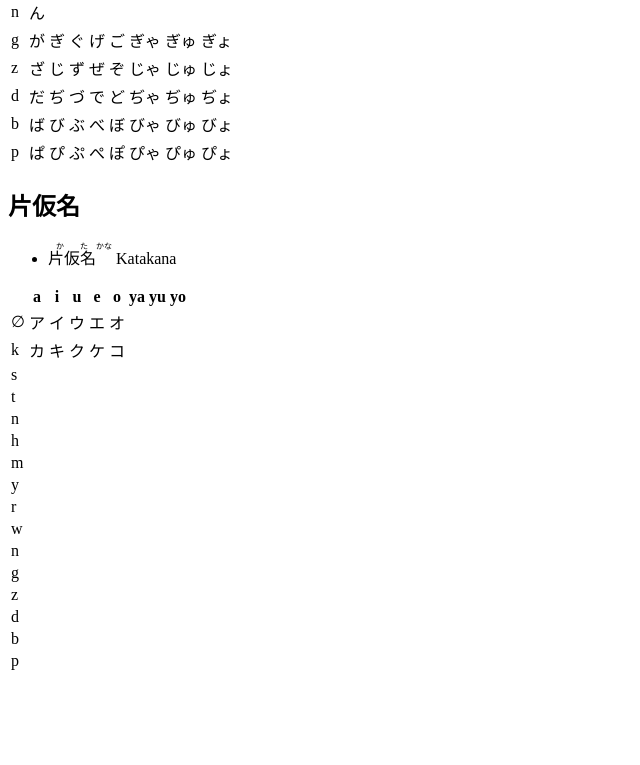
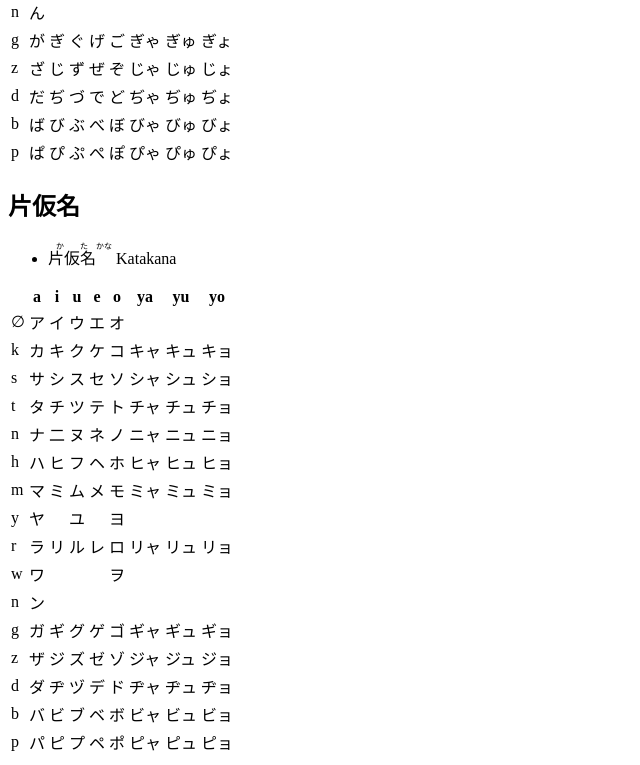
Before and after one commit to JirapatTreyanurak/japanese, a plain HTML site: page index.html in a window 1280 px wide. Shown: the part 699-1464 px from the top of the page, without its empty margins (0-640 px from the left). Before the commit the page ends 1380 px from the top, so only its background shows below. Drawn offline with Linux system fonts and the light colour scheme.

Commit message:
add the rest of standard katakana

```diff
--- a/index.html
+++ b/index.html
@@ -195,53 +195,81 @@
             <tr>
                 <td>k</td>
                 <td>カ</td><td>キ</td><td>ク</td><td>ケ</td><td>コ</td>
-                <td>
+                <td>キャ</td><td>キュ</td><td>キョ</td>
             </tr>
             <tr>
                 <td>s</td>
+                <td>サ</td><td>シ</td><td>ス</td><td>セ</td><td>ソ</td>
+                <td>シャ</td><td>シュ</td><td>ショ</td>
             </tr>
             <tr>
                 <td>t</td>
+                <td>タ</td><td>チ</td><td>ツ</td><td>テ</td><td>ト</td>
+                <td>チャ</td><td>チュ</td><td>チョ</td>
             </tr>
             <tr>
                 <td>n</td>
+                <td>ナ</td><td>二</td><td>ヌ</td><td>ネ</td><td>ノ</td>
+                <td>ニャ</td><td>ニュ</td><td>ニョ</td>
             </tr>
             <tr>
                 <td>h</td>
+                <td>ハ</td><td>ヒ</td><td>フ</td><td>ヘ</td><td>ホ</td>
+                <td>ヒャ</td><td>ヒュ</td><td>ヒョ</td>
             </tr>
             <tr>
                 <td>m</td>
+                <td>マ</td><td>ミ</td><td>ム</td><td>メ</td><td>モ</td>
+                <td>ミャ</td><td>ミュ</td><td>ミョ</td>
             </tr>
             <tr>
                 <td>y</td>
+                <td>ヤ</td><td></td><td>ユ</td><td></td><td>ヨ</td>
+                <td span="3"></td>
             </tr>
             <tr>
                 <td>r</td>
+                <td>ラ</td><td>リ</td><td>ル</td><td>レ</td><td>ロ</td>
+                <td>リャ</td><td>リュ</td><td>リョ</td>
             </tr>
             <tr>
                 <td>w</td>
+                <td>ワ</td><td></td><td></td><td></td><td>ヲ</td>
+                <td span="3"></td>
             </tr>
             <tr>
                 <td>n</td>
+                <td span="5">ン</td>
+                <td span="3"></td>
             </tr>
         </tbody>
         <tbody class="dakuten">
             <tr>
                 <td>g</td>
+                <td>ガ</td><td>ギ</td><td>グ</td><td>ゲ</td><td>ゴ</td>
+                <td>ギャ</td><td>ギュ</td><td>ギョ</td>
             </tr>
             <tr>
                 <td>z</td>
+                <td>ザ</td><td>ジ</td><td>ズ</td><td>ゼ</td><td>ゾ</td>
+                <td>ジャ</td><td>ジュ</td><td>ジョ</td>
             </tr>
             <tr>
                 <td>d</td>
+                <td>ダ</td><td>ヂ</td><td>ヅ</td><td>デ</td><td>ド</td>
+                <td>ヂャ</td><td>ヂュ</td><td>ヂョ</td>
             </tr>
             <tr>
                 <td>b</td>
+                <td>バ</td><td>ビ</td><td>ブ</td><td>ベ</td><td>ボ</td>
+                <td>ビャ</td><td>ビュ</td><td>ビョ</td>
             </tr>
         </tbody>
         <tbody class="handakuten">
             <tr>
                 <td>p</td>
+                <td>パ</td><td>ピ</td><td>プ</td><td>ペ</td><td>ポ</td>
+                <td>ピャ</td><td>ピュ</td><td>ピョ</td>
             </tr>
         </tbody>
     </table>
```
